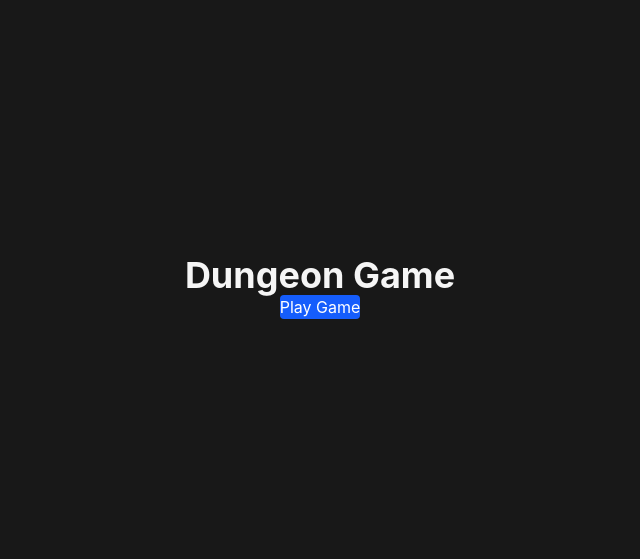
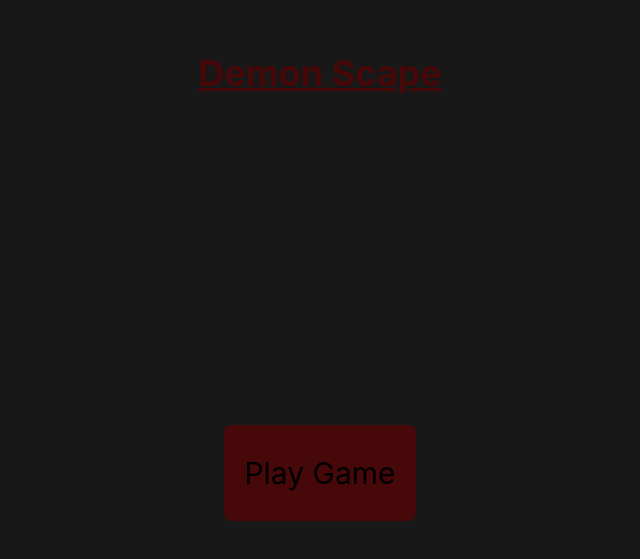
Before and after one commit to SamCode-tech33/DemonScape, a Next.js app: page / in a window 1280 px wide. Shown: the part 113-672 px from the top of the page, without its empty margins (320-960 px from the left). Built offline with nearby package versions, Linux system fonts and the light colour scheme.

Commit message:
simple change to the start screen and to trigger vercel

```diff
--- a/app/page.tsx
+++ b/app/page.tsx
@@ -2,10 +2,10 @@ import Link from "next/link";
 
 export default function HomePage() {
   return (
-    <main className="flex flex-col items-center justify-center h-screen">
-      <h1 className="text-4xl font-bold">Dungeon Game</h1>
+    <main className="flex flex-col items-center justify-around h-screen">
+      <h1 className="text-4xl font-bold text-red-950 underline">Demon Scape</h1>
       <Link href="/game">
-        <button className="mt-4 px-6 py-2 bg-blue-600 text-white rounded">
+        <button className="text-3xl h-24 w-48 bg-red-950 text-black rounded-lg hover:text-white hover:bg-red-800 cursor-pointer">
           Play Game
         </button>
       </Link>
```
